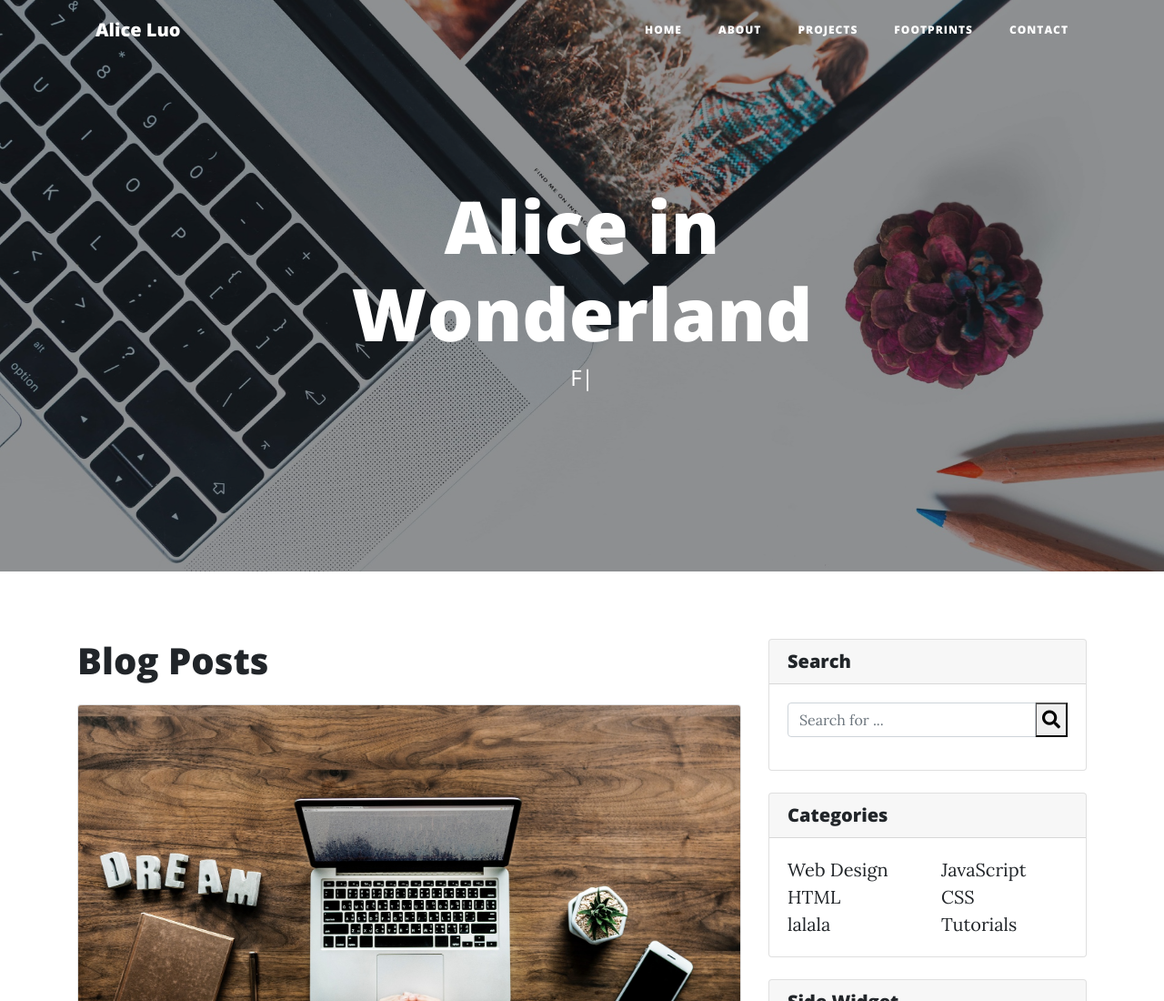
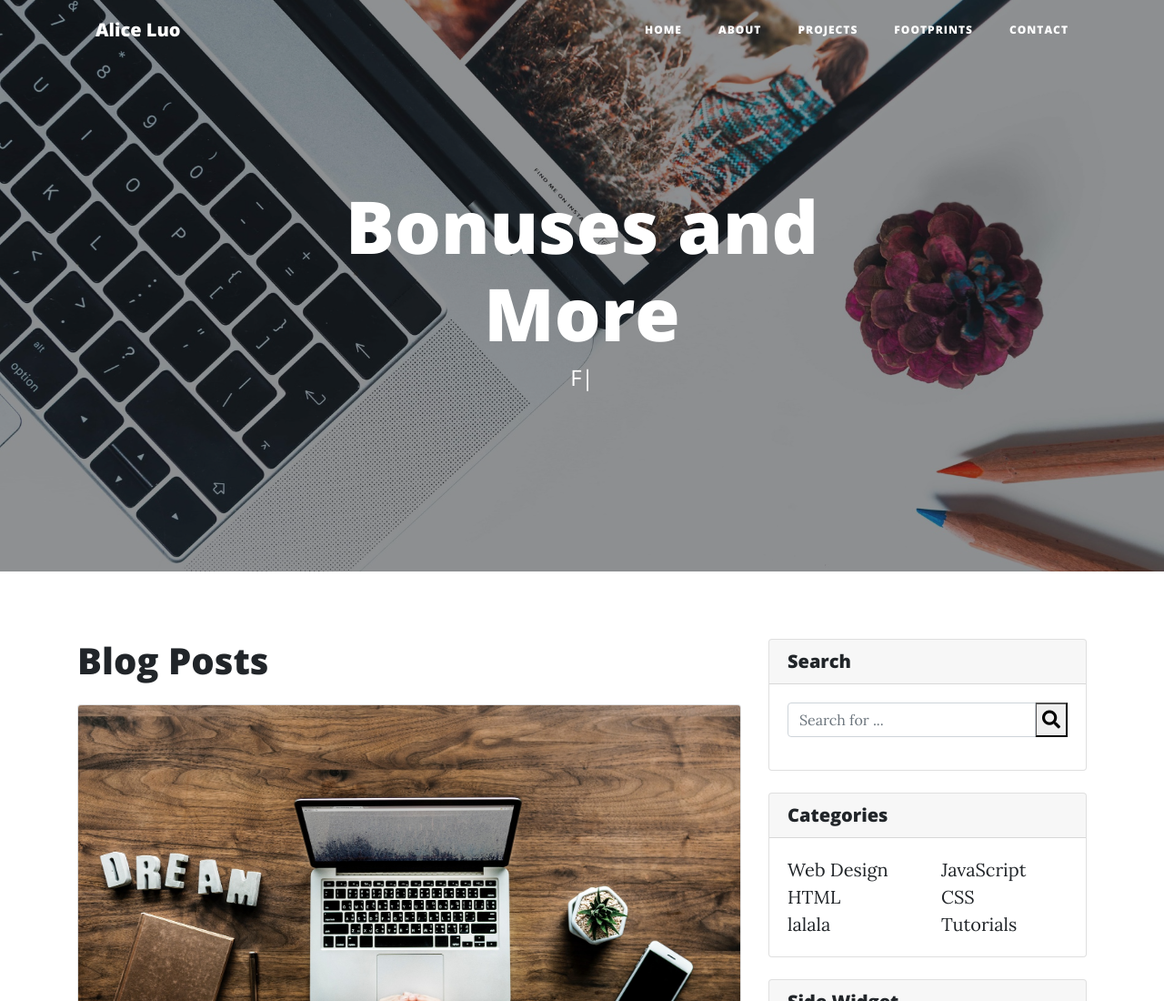
Before and after one commit to nickleeds/blog, a website: page index.html in a window 1280 px wide. Shown: the top 1100 px of the page at 91% size. Drawn offline with nearby package versions, Linux system fonts and the light colour scheme.

Commit message:
Update index.html

```diff
--- a/index.html
+++ b/index.html
@@ -46,7 +46,7 @@
 				<div class="row">
 					<div class="col-lg-8 col-md-10 mx-auto">
 						<div class="site-heading">
-							<h1>Alice in Wonderland</h1>
+							<h1>Bonuses and More</h1>
 							<span class="subheading"><text id="dynamic-text"></text></span>
 						</div>
 					</div>
```
